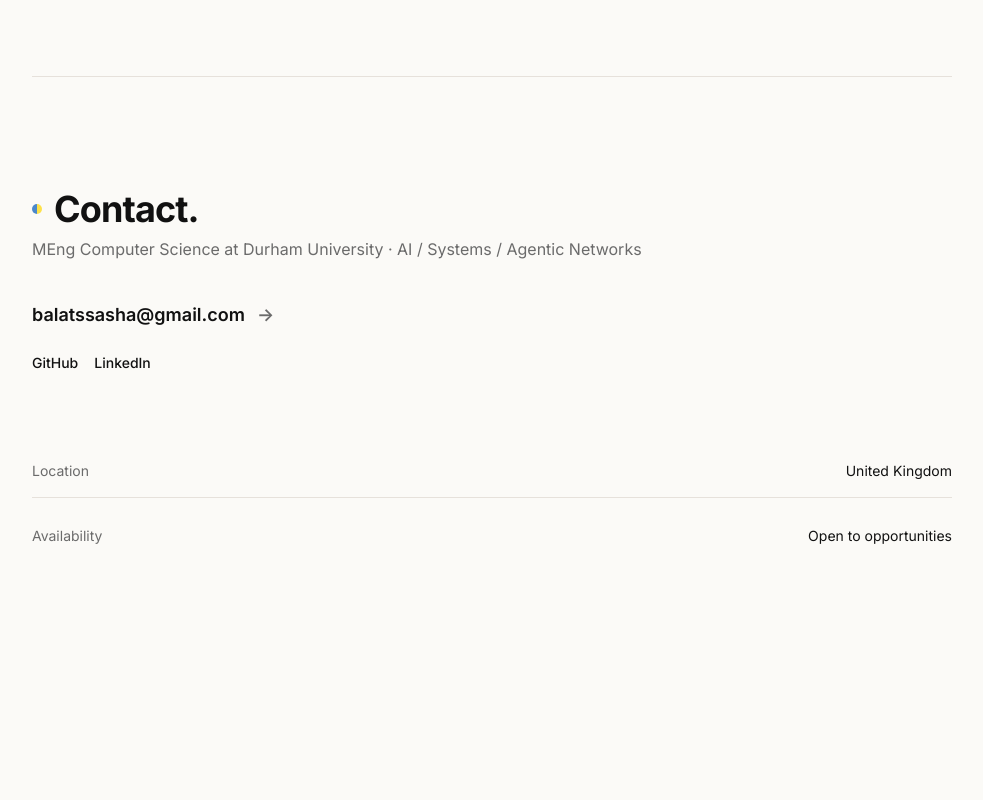
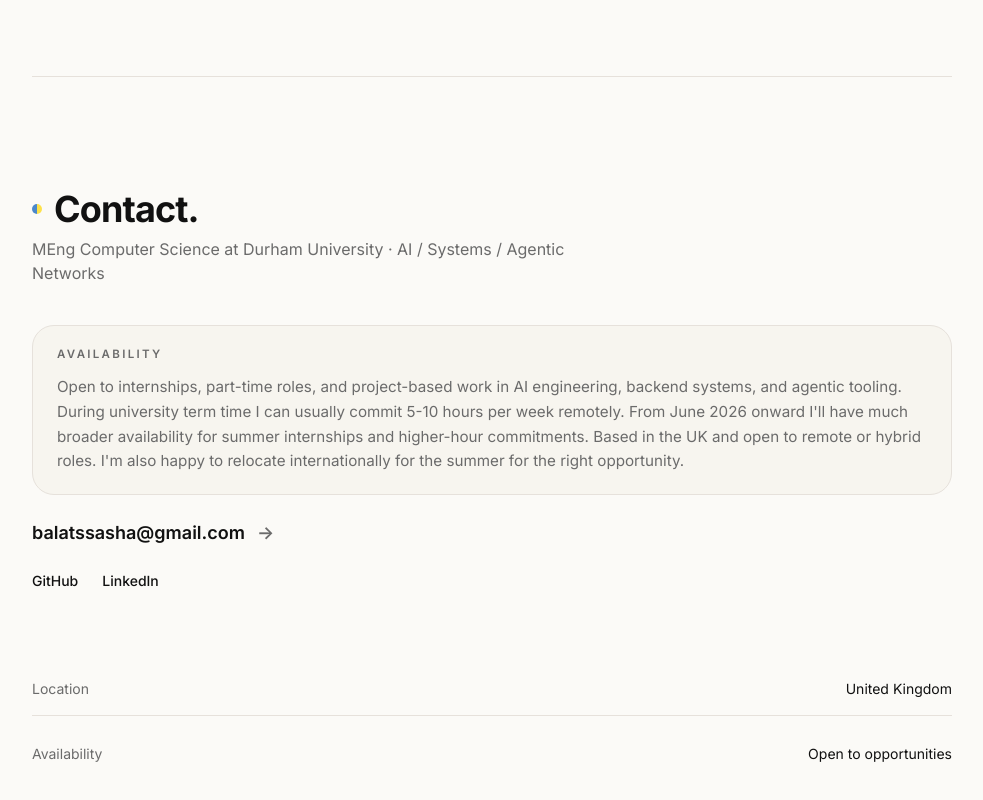
Before and after one commit to AlexBalats/portfolio, a Next.js app: page /en in a window 1280 px wide. Shown: the part 3071-3871 px from the top of the page, without its empty margins (160-1143 px from the left). Before the commit the page ends 3745 px from the top, so only its background shows below. Built offline with nearby package versions, Linux system fonts and the light colour scheme.

Commit message:
availability section

```diff
--- a/content/profile.en.json
+++ b/content/profile.en.json
@@ -5,6 +5,7 @@
   "focus": ["AI Agents", "Systems Engineering", "Computer Vision"],
   "location": "United Kingdom",
   "availability": "Open to opportunities",
+  "availabilityNote": "Open to internships, part-time roles, and project-based work in AI engineering, backend systems, and agentic tooling. During university term time I can usually commit 5-10 hours per week remotely. From June 2026 onward I'll have much broader availability for summer internships and higher-hour commitments. Based in the UK and open to remote or hybrid roles. I'm also happy to relocate internationally for the summer for the right opportunity.",
   "links": {
     "email": "balatssasha@gmail.com",
     "github": "https://github.com/AlexBalats",
--- a/content/profile.json
+++ b/content/profile.json
@@ -5,6 +5,7 @@
   "focus": ["AI Agents", "Systems Engineering", "Computer Vision"],
   "location": "United Kingdom",
   "availability": "Open to opportunities",
+  "availabilityNote": "Open to internships, part-time roles, and project-based work in AI engineering, backend systems, and agentic tooling. During university term time I can usually commit 5-10 hours per week remotely. From June 2026 onward I'll have much broader availability for summer internships and higher-hour commitments. Based in the UK and open to remote or hybrid roles. I'm also happy to relocate internationally for the summer for the right opportunity.",
   "links": {
     "email": "balatssasha@gmail.com",
     "github": "https://github.com/AlexBalats",
--- a/content/profile.uk.json
+++ b/content/profile.uk.json
@@ -5,6 +5,7 @@
   "focus": ["AI-агенти", "Системна інженерія", "Комп'ютерний зір"],
   "location": "Велика Британія",
   "availability": "Відкритий до можливостей",
+  "availabilityNote": "Зараз я навчаюся в університеті, тому під час семестру зазвичай можу приділяти близько 5-10 годин онлайн на тиждень. Влітку матиму значно ширшу доступність для стажувань, проєктів і part-time роботи.",
   "links": {
     "email": "balatssasha@gmail.com",
     "github": "https://github.com/AlexBalats",
--- a/src/app/[locale]/page.tsx
+++ b/src/app/[locale]/page.tsx
@@ -43,6 +43,7 @@ export default async function LocalePage({ params }: LocalePageProps) {
         <div className="border-t border-divider">
           <ContactSection
             availability={profile.availability}
+            availabilityNote={profile.availabilityNote}
             email={links.email}
             github={links.github}
             linkedin={links.linkedin}
@@ -50,6 +51,7 @@ export default async function LocalePage({ params }: LocalePageProps) {
             socialLabels={messages.links}
             subtitle={profile.tagline}
             title={messages.sections.contact}
+            availabilityHeading={messages.sections.availabilityHeading}
             availabilityLabel={messages.sections.availability}
             locationLabel={messages.sections.location}
           />
--- a/src/components/ContactSection.tsx
+++ b/src/components/ContactSection.tsx
@@ -8,6 +8,8 @@ type ContactSectionProps = {
   location?: string;
   locationLabel: string;
   availability?: string;
+  availabilityNote?: string;
+  availabilityHeading: string;
   availabilityLabel: string;
   github?: string;
   linkedin?: string;
@@ -21,6 +23,8 @@ export default function ContactSection({
   location,
   locationLabel,
   availability,
+  availabilityNote,
+  availabilityHeading,
   availabilityLabel,
   github,
   linkedin,
@@ -48,13 +52,25 @@ export default function ContactSection({
             </h2>
           </div>
           {subtitle ? (
-            <p className="text-sm text-muted sm:text-base">{subtitle}</p>
+            <p className="max-w-xl text-sm text-muted sm:text-base">
+              {subtitle}
+            </p>
           ) : null}
         </header>
-        <div className="flex flex-col gap-6 sm:max-w-md">
+        <div className="flex min-w-0 flex-col gap-6">
+          {availabilityNote ? (
+            <div className="w-full rounded-[22px] border border-divider bg-surface/80 px-5 py-5 sm:px-6">
+              <p className="text-[0.72rem] font-semibold tracking-[0.2em] text-muted uppercase">
+                {availabilityHeading}
+              </p>
+              <p className="mt-3 max-w-4xl text-sm leading-relaxed text-muted sm:text-[0.95rem]">
+                {availabilityNote}
+              </p>
+            </div>
+          ) : null}
           {email ? (
             <a
-              className="group inline-flex items-center gap-3 text-lg font-semibold"
+              className="group inline-flex w-fit items-center gap-3 text-lg font-semibold"
               href={`mailto:${email}`}
             >
               <span>{email}</span>
@@ -64,7 +80,7 @@ export default function ContactSection({
             </a>
           ) : null}
           {hasSocial ? (
-            <div className="flex flex-wrap gap-4 text-sm font-medium text-foreground">
+            <div className="flex flex-wrap gap-x-6 gap-y-3 text-sm font-medium text-foreground">
               {github ? (
                 <a
                   className="transition hover:underline"
@@ -89,7 +105,7 @@ export default function ContactSection({
           ) : null}
         </div>
         {hasSecondary ? (
-          <div className="mt-8 w-full max-w-none">
+          <div className="mt-8 w-full">
             <div className="grid gap-3 text-sm text-muted divide-y divide-divider">
               {location ? (
                 <div className="grid w-full grid-cols-[1fr_auto] items-center gap-8 py-4">
--- a/src/lib/site.ts
+++ b/src/lib/site.ts
@@ -41,6 +41,7 @@ export type ProfileData = {
   focus?: string[];
   location?: string;
   availability?: string;
+  availabilityNote?: string;
   links?: ProfileLinkSet;
   projects?: Project[];
   experience?: ExperienceItem[];
@@ -60,6 +61,7 @@ export type SiteMessages = {
     projects: string;
     experience: string;
     contact: string;
+    availabilityHeading: string;
     location: string;
     availability: string;
   };
@@ -98,6 +100,7 @@ const messages: Record<Locale, SiteMessages> = {
       projects: "Projects",
       experience: "Experience",
       contact: "Contact.",
+      availabilityHeading: "Availability",
       location: "Location",
       availability: "Availability",
     },
@@ -129,6 +132,7 @@ const messages: Record<Locale, SiteMessages> = {
       projects: "Проєкти",
       experience: "Досвід",
       contact: "Контакти.",
+      availabilityHeading: "Доступність",
       location: "Локація",
       availability: "Доступність",
     },
```
